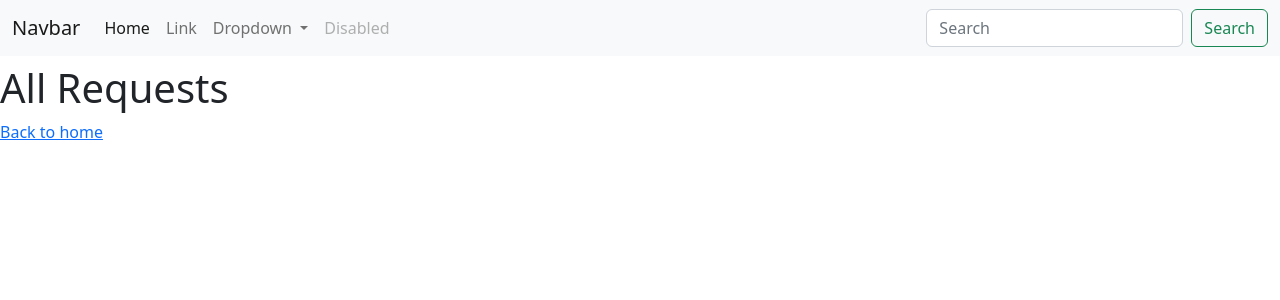
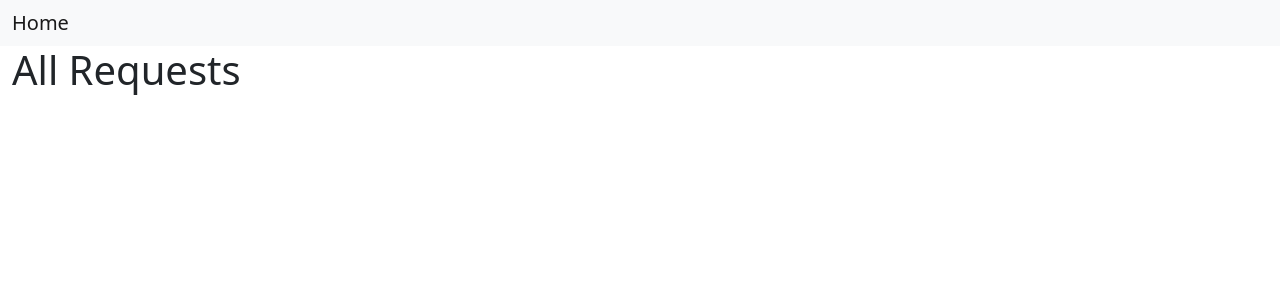
Before and after one commit to charlie-leong/Manatee, a Django app: page /request-display/ in a window 1280 px wide. Shown: the top 300 px of the page. Run offline with Django 4.2, Linux system fonts and the light colour scheme; data that the repository does not hold is empty.

Commit message:
Create template navbar and extend htmls from base

```diff
--- a/lessons/templates/base.html
+++ b/lessons/templates/base.html
@@ -22,38 +22,22 @@
 
     <nav class="navbar navbar-expand-lg bg-light">
         <div class="container-fluid">
-          <a class="navbar-brand" href="#">Navbar</a>
-          <button class="navbar-toggler" type="button" data-bs-toggle="collapse" data-bs-target="#navbarSupportedContent" aria-controls="navbarSupportedContent" aria-expanded="false" aria-label="Toggle navigation">
-            <span class="navbar-toggler-icon"></span>
-          </button>
-          <div class="collapse navbar-collapse" id="navbarSupportedContent">
-            <ul class="navbar-nav me-auto mb-2 mb-lg-0">
-              <li class="nav-item">
-                <a class="nav-link active" aria-current="page" href="#">Home</a>
-              </li>
-              <li class="nav-item">
-                <a class="nav-link" href="#">Link</a>
-              </li>
-              <li class="nav-item dropdown">
-                <a class="nav-link dropdown-toggle" href="#" role="button" data-bs-toggle="dropdown" aria-expanded="false">
-                  Dropdown
-                </a>
-                <ul class="dropdown-menu">
-                  <li><a class="dropdown-item" href="#">Action</a></li>
-                  <li><a class="dropdown-item" href="#">Another action</a></li>
-                  <li><hr class="dropdown-divider"></li>
-                  <li><a class="dropdown-item" href="#">Something else here</a></li>
-                </ul>
-              </li>
-              <li class="nav-item">
-                <a class="nav-link disabled">Disabled</a>
-              </li>
-            </ul>
-            <form class="d-flex" role="search">
-              <input class="form-control me-2" type="search" placeholder="Search" aria-label="Search">
-              <button class="btn btn-outline-success" type="submit">Search</button>
-            </form>
-          </div>
+          <ul class="navbar-nav mr-auto">
+            <li class='nav-item active'>
+              <a class="navbar-brand" href="{% url 'home' %}">Home</a>
+              <button class="navbar-toggler" type="button" data-bs-toggle="collapse" data-bs-target="#navbarSupportedContent" aria-controls="navbarSupportedContent" aria-expanded="false" aria-label="Toggle navigation">
+                <span class="navbar-toggler-icon"></span>
+              </button>
+            </li>
+          </ul>
+
+          <ul class="navbar-nav mr-auto">
+            <li class='nav-item active'>
+              {%block navbar%}
+              {%endblock%}
+            </li>
+          </ul>
+
         </div>
       </nav>
 
@@ -67,6 +51,6 @@
           </div>
       </div>
 
-    {% block content %}<!-- default content text (typically empty) -->{% endblock %}
+    {% block content %}{% endblock %}
   </body>
 </html>
--- a/lessons/templates/request-display.html
+++ b/lessons/templates/request-display.html
@@ -1,11 +1,18 @@
 
 {%extends 'base.html'%}
+{%load static%}
+
 
 {% block title %}Requests{% endblock %}
 
+<!--navbar here-->
+
+{%block jumbotron%}
+All Requests
+{%endblock%}
+
+
 {% block content %}
-<h1>All Requests</h1>
-<a href="{% url 'home' %}">Back to home</a>
     {% for request in allRequests %}
      <p>----------------</p>
       <h2>{{ request.extra }}</h2>
```
Also changed, not shown: lessons/templates/home.html (+9 -2 lines), lessons/templates/request-lessons.html (+10 -3 lines).
